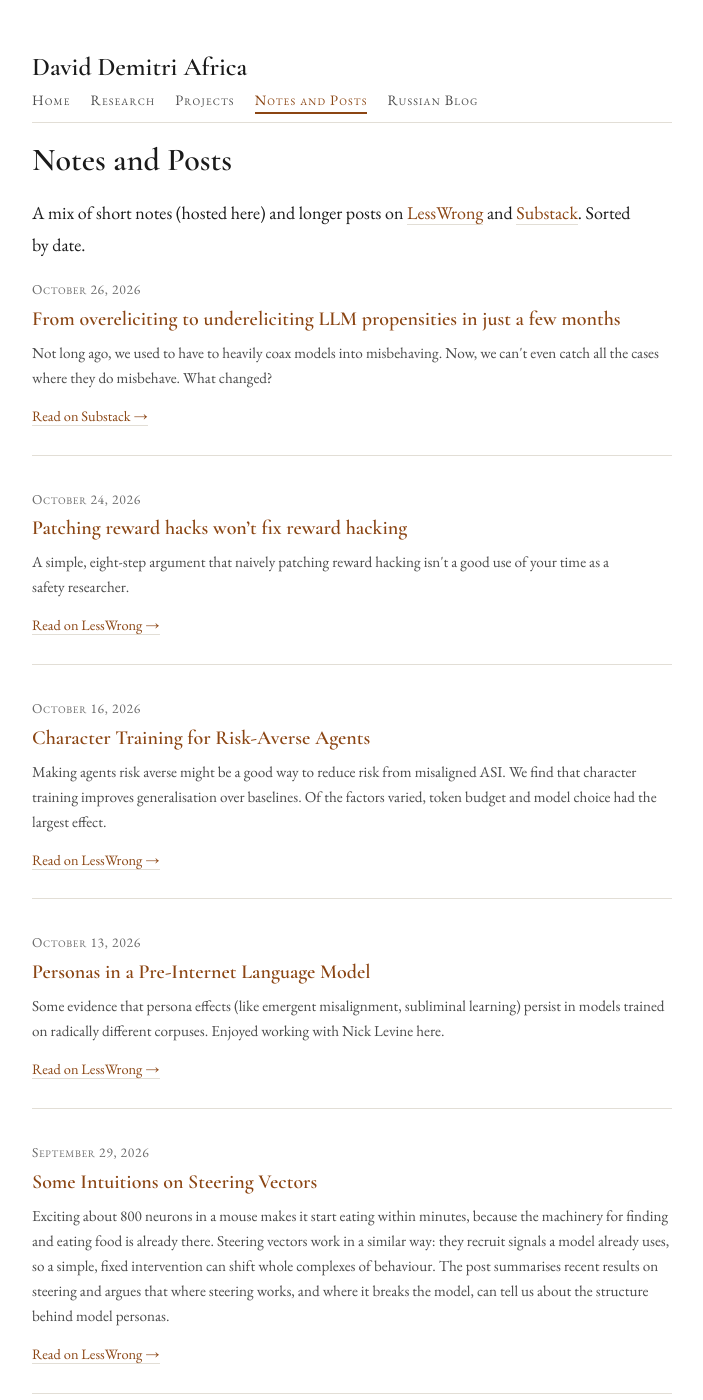
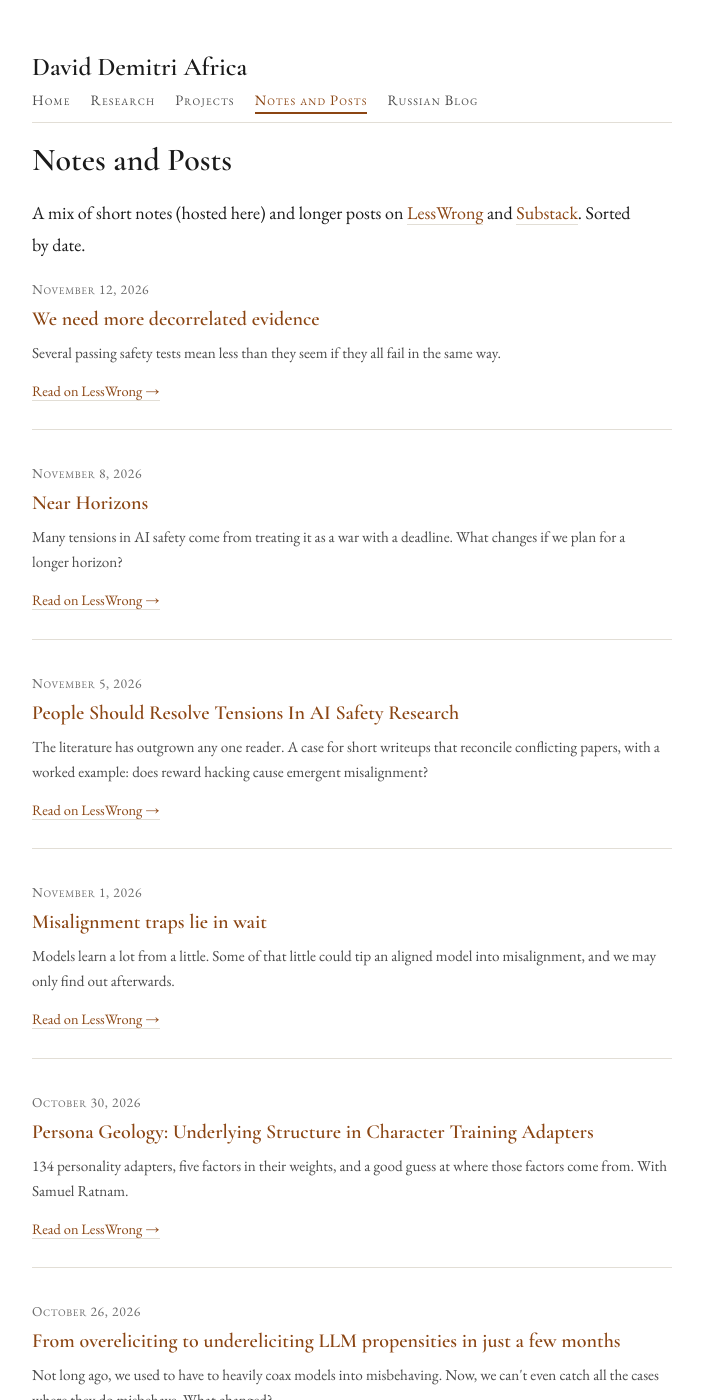
Before and after one commit to DavidDemitriAfrica/daviddemitriafrica.github.io, a Jekyll site: the page built from blog.html, in a window 1280 px wide and 1400 px high. Shown: the whole window, without its empty margins (288-991 px from the left). Built offline with Jekyll 4.4.1, drawn with Linux system fonts in a browser that asks for light colours.

Commit message:
Add November papers and posts
Research: Breaking Bad, Inter-Agent Influence, Neologism Inoculation
Prompting. Notes and Posts: five posts from Oct 30 to Nov 12.

Co-Authored-By: Claude Opus 5.5 <noreply@anthropic.com>
Claude-Session: https://claude.ai/code/session_01CixgovgZLpXQprttMdHFN8

```diff
--- a/blog.html
+++ b/blog.html
@@ -9,6 +9,41 @@ description: "Notes, half-formed thoughts, and selected LessWrong posts on AI al
 <p>A mix of short notes (hosted here) and longer posts on <a href="https://www.lesswrong.com/users/david-africa">LessWrong</a> and <a href="https://davidafrica.substack.com/">Substack</a>. Sorted by date.</p>
 
 <ul class="blog-list">
+
+  <li>
+    <span class="blog-date">November 12, 2026</span>
+    <h2 class="blog-title"><a href="https://www.lesswrong.com/posts/EuhQ5fnGR4tAQTTgd/we-need-more-decorrelated-evidence">We need more decorrelated evidence</a></h2>
+    <p class="blog-excerpt">Several passing safety tests mean less than they seem if they all fail in the same way.</p>
+    <a class="blog-read-more" href="https://www.lesswrong.com/posts/EuhQ5fnGR4tAQTTgd/we-need-more-decorrelated-evidence">Read on LessWrong &rarr;</a>
+  </li>
+
+  <li>
+    <span class="blog-date">November 8, 2026</span>
+    <h2 class="blog-title"><a href="https://www.lesswrong.com/posts/7e38jwHhe64zgNTon/near-horizons">Near Horizons</a></h2>
+    <p class="blog-excerpt">Many tensions in AI safety come from treating it as a war with a deadline. What changes if we plan for a longer horizon?</p>
+    <a class="blog-read-more" href="https://www.lesswrong.com/posts/7e38jwHhe64zgNTon/near-horizons">Read on LessWrong &rarr;</a>
+  </li>
+
+  <li>
+    <span class="blog-date">November 5, 2026</span>
+    <h2 class="blog-title"><a href="https://www.lesswrong.com/posts/tn4WSyrqr7ozGLjRy/people-should-resolve-tensions-in-ai-safety-research">People Should Resolve Tensions In AI Safety Research</a></h2>
+    <p class="blog-excerpt">The literature has outgrown any one reader. A case for short writeups that reconcile conflicting papers, with a worked example: does reward hacking cause emergent misalignment?</p>
+    <a class="blog-read-more" href="https://www.lesswrong.com/posts/tn4WSyrqr7ozGLjRy/people-should-resolve-tensions-in-ai-safety-research">Read on LessWrong &rarr;</a>
+  </li>
+
+  <li>
+    <span class="blog-date">November 1, 2026</span>
+    <h2 class="blog-title"><a href="https://www.lesswrong.com/posts/o9CYcjZDqCQf5qeJy/misalignment-traps-lie-in-wait">Misalignment traps lie in wait</a></h2>
+    <p class="blog-excerpt">Models learn a lot from a little. Some of that little could tip an aligned model into misalignment, and we may only find out afterwards.</p>
+    <a class="blog-read-more" href="https://www.lesswrong.com/posts/o9CYcjZDqCQf5qeJy/misalignment-traps-lie-in-wait">Read on LessWrong &rarr;</a>
+  </li>
+
+  <li>
+    <span class="blog-date">October 30, 2026</span>
+    <h2 class="blog-title"><a href="https://www.lesswrong.com/posts/iErBZ5fomL4tyyHy6/persona-geology-underlying-structure-in-character-training">Persona Geology: Underlying Structure in Character Training Adapters</a></h2>
+    <p class="blog-excerpt">134 personality adapters, five factors in their weights, and a good guess at where those factors come from. With Samuel Ratnam.</p>
+    <a class="blog-read-more" href="https://www.lesswrong.com/posts/iErBZ5fomL4tyyHy6/persona-geology-underlying-structure-in-character-training">Read on LessWrong &rarr;</a>
+  </li>
 
   <li>
     <span class="blog-date">October 26, 2026</span>
```
Also changed, not shown: research.html (+24 -0 lines).
